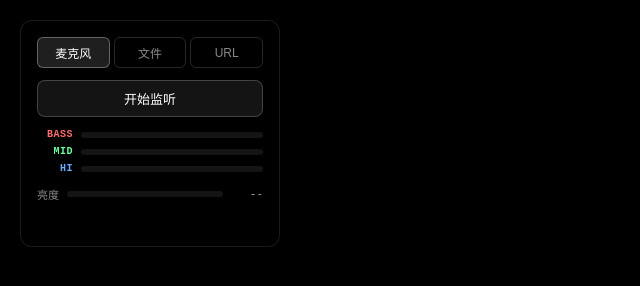
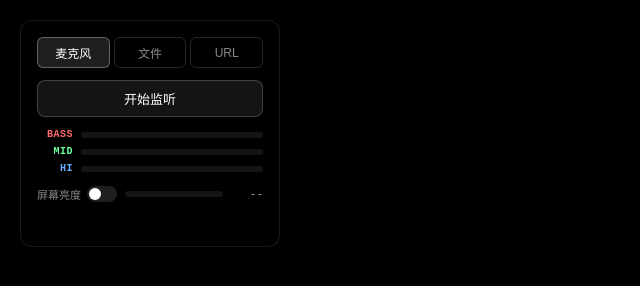
Before and after one commit to lyloou/brightness-game, a website: page public/index.html in a window 1280 px wide. Shown: the full height of the page, 0-640 px from the left. Drawn offline with Linux system fonts and the light colour scheme.

Commit message:
update brightness

```diff
--- a/public/index.html
+++ b/public/index.html
@@ -48,7 +48,12 @@
     </div>
 
     <div id="brightness-row">
-      <span>亮度</span>
+      <label id="brightness-toggle-label">
+        <span>屏幕亮度</span>
+        <div id="toggle" class="toggle-off" title="同步屏幕亮度">
+          <div class="toggle-knob"></div>
+        </div>
+      </label>
       <div class="meter-bar"><div id="m-brightness" class="meter-fill bright"></div></div>
       <span id="brightness-val">--</span>
     </div>
--- a/public/main.js
+++ b/public/main.js
@@ -7,6 +7,7 @@ let isActive = false;
 let micStream = null;
 let lastBrightnessUpdate = 0;
 const BRIGHTNESS_INTERVAL = 80;
+let syncBrightness = false;
 
 // --- Resize ---
 function resize() {
@@ -15,6 +16,14 @@ function resize() {
 }
 window.addEventListener('resize', resize);
 resize();
+
+// --- Brightness toggle ---
+const toggle = document.getElementById('toggle');
+toggle.addEventListener('click', () => {
+  syncBrightness = !syncBrightness;
+  toggle.className = syncBrightness ? 'toggle-on' : 'toggle-off';
+  if (!syncBrightness) updateBrightness(1.0); // restore when disabled
+});
 
 // --- Tab switching ---
 document.querySelectorAll('.tab').forEach(btn => {
@@ -161,12 +170,12 @@ function startDraw() {
     document.getElementById('m-mid').style.width    = (mid    * 100).toFixed(1) + '%';
     document.getElementById('m-treble').style.width = (treble * 100).toFixed(1) + '%';
 
-    // Real brightness (throttled)
+    // Real brightness (throttled, only when toggle is on)
     const now = performance.now();
     if (now - lastBrightnessUpdate > BRIGHTNESS_INTERVAL) {
       lastBrightnessUpdate = now;
       const bVal = 0.08 + volume * 0.92;
-      updateBrightness(bVal);
+      if (syncBrightness) updateBrightness(bVal);
       document.getElementById('m-brightness').style.width = (bVal * 100).toFixed(0) + '%';
       document.getElementById('brightness-val').textContent = (bVal * 100).toFixed(0) + '%';
     }
--- a/public/style.css
+++ b/public/style.css
@@ -145,6 +145,37 @@ body {
 #brightness-row .meter-bar { flex: 1; height: 6px; }
 #brightness-val { width: 32px; text-align: right; font-size: 11px; color: #aaa; }
 
+#brightness-toggle-label {
+  display: flex;
+  align-items: center;
+  gap: 6px;
+  cursor: pointer;
+  white-space: nowrap;
+}
+
+.toggle-off, .toggle-on {
+  width: 30px;
+  height: 16px;
+  border-radius: 8px;
+  position: relative;
+  transition: background 0.2s;
+  flex-shrink: 0;
+}
+.toggle-off { background: rgba(255,255,255,0.12); }
+.toggle-on  { background: #6bff9e; }
+
+.toggle-knob {
+  position: absolute;
+  top: 2px;
+  left: 2px;
+  width: 12px;
+  height: 12px;
+  border-radius: 50%;
+  background: #fff;
+  transition: transform 0.2s;
+}
+.toggle-on .toggle-knob { transform: translateX(14px); }
+
 #status {
   font-size: 11px;
   color: #666;
```
Also changed, not shown: 2 other files.
